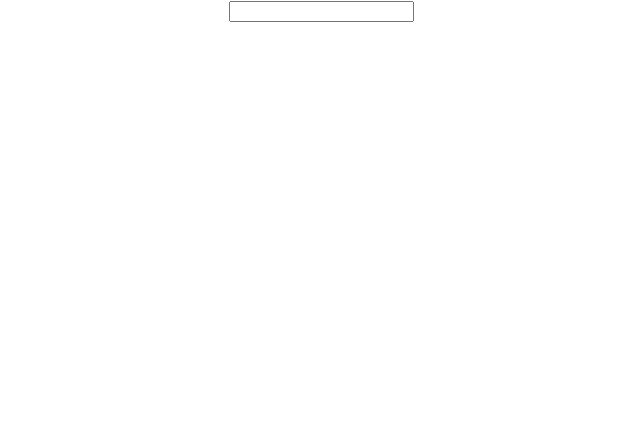
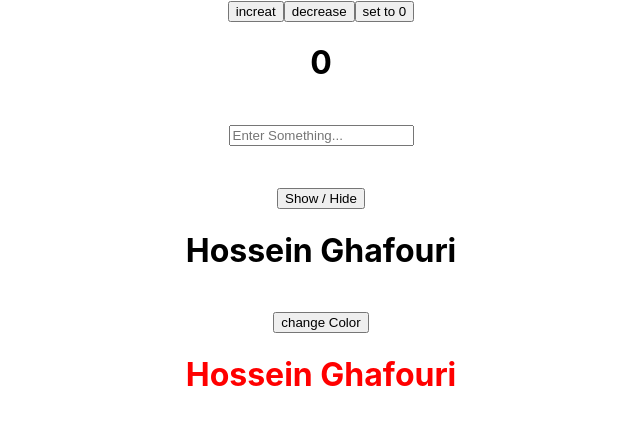
Before and after one commit to hosseinghafouri/react-practice, a React (Create React App) app: page / in a window 1280 px wide. Shown: the top 424 px of the page, without its empty margins (319-959 px from the left). Built offline with nearby package versions, Linux system fonts and the light colour scheme.

Commit message:
Update App.jsx

```diff
--- a/src/App.jsx
+++ b/src/App.jsx
@@ -4,14 +4,45 @@ import { useState } from "react";
 import "./App.css";
 
 function App() {
-  const [text, setText] = useState('');
-const textLive = (event) => {
-  setText(event.target.value)
+const [count, setCount] = useState(0);
+const [textLive, setTextLive] = useState();
+const [showText, setShowText] = useState(true);
+const [textColor, setChangeColor] = useState("red");
+
+
+function increasEvent() {
+  setCount(count + 1);
+}
+function decreaseEvent() {
+  setCount(count - 1);
+}
+function setTo0Event() {
+  setCount(0);
+}
+function liveWrite(event) {
+  setTextLive(event.target.value);
+}
+function setShow_text() {
+  setShowText(!showText);
+}
+function setChange_color() {
+  setChangeColor(textColor === "blue" ? "red" : "blue")
 }
   return (
     <div className="App">
-      <input type="text" onChange={textLive}/>
-      <h1>{text}</h1>
+      <button onClick={increasEvent}>increat</button>
+      <button onClick={decreaseEvent}>decrease</button>
+      <button onClick={setTo0Event}>set to 0</button>
+      <h1>{count}</h1>
+      <br />
+      <input type="text" placeholder="Enter Something..." onChange={liveWrite} />
+      <h1>{textLive}</h1>
+      <br />
+      <button onClick={setShow_text}>Show / Hide</button>
+      {showText === true &&<h1>Hossein Ghafouri</h1>}
+      <br />
+      <button onClick={setChange_color}>change Color</button>
+      <h1 style={{color: textColor}}>Hossein Ghafouri</h1>
     </div>
   );
 }
```
